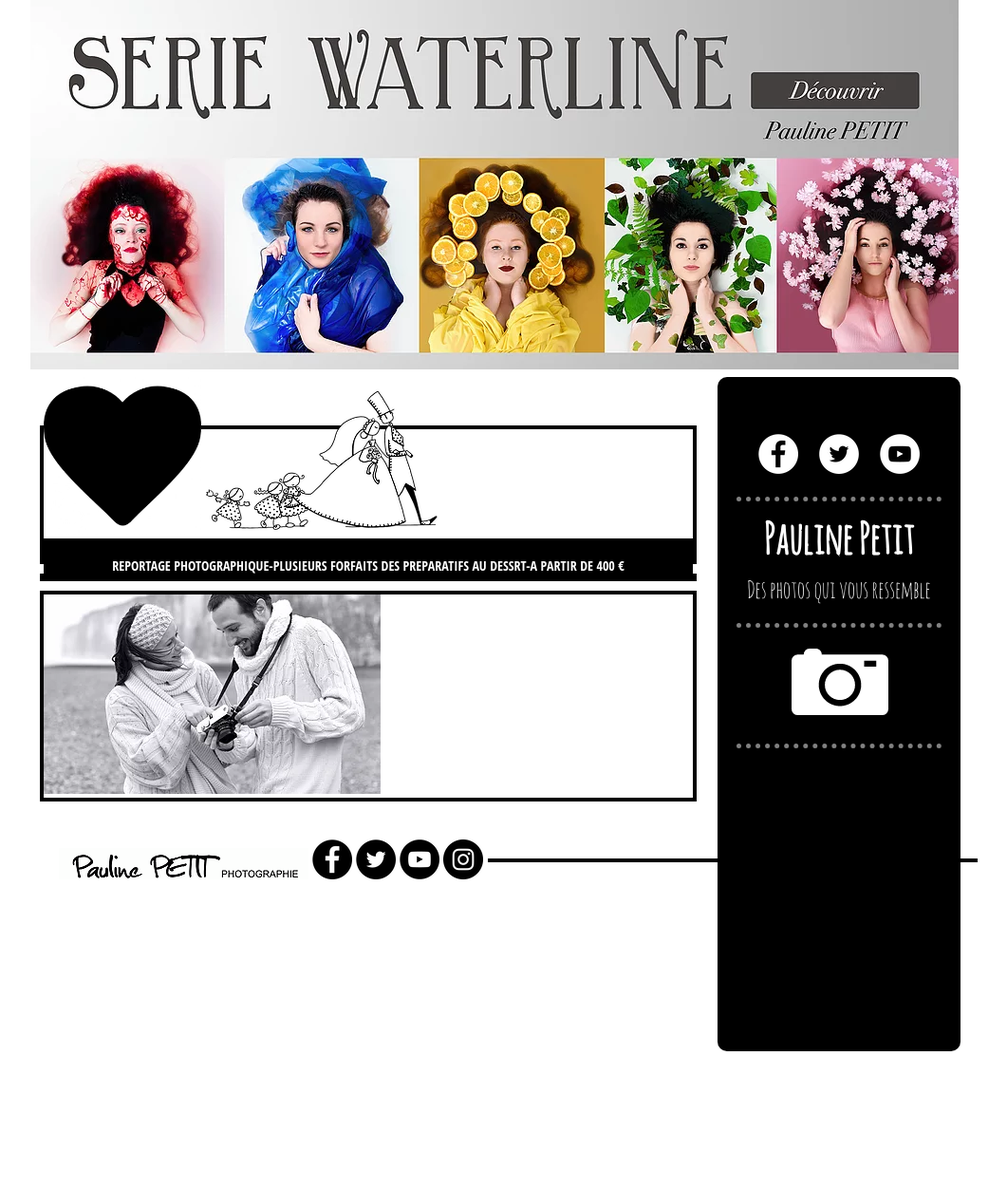
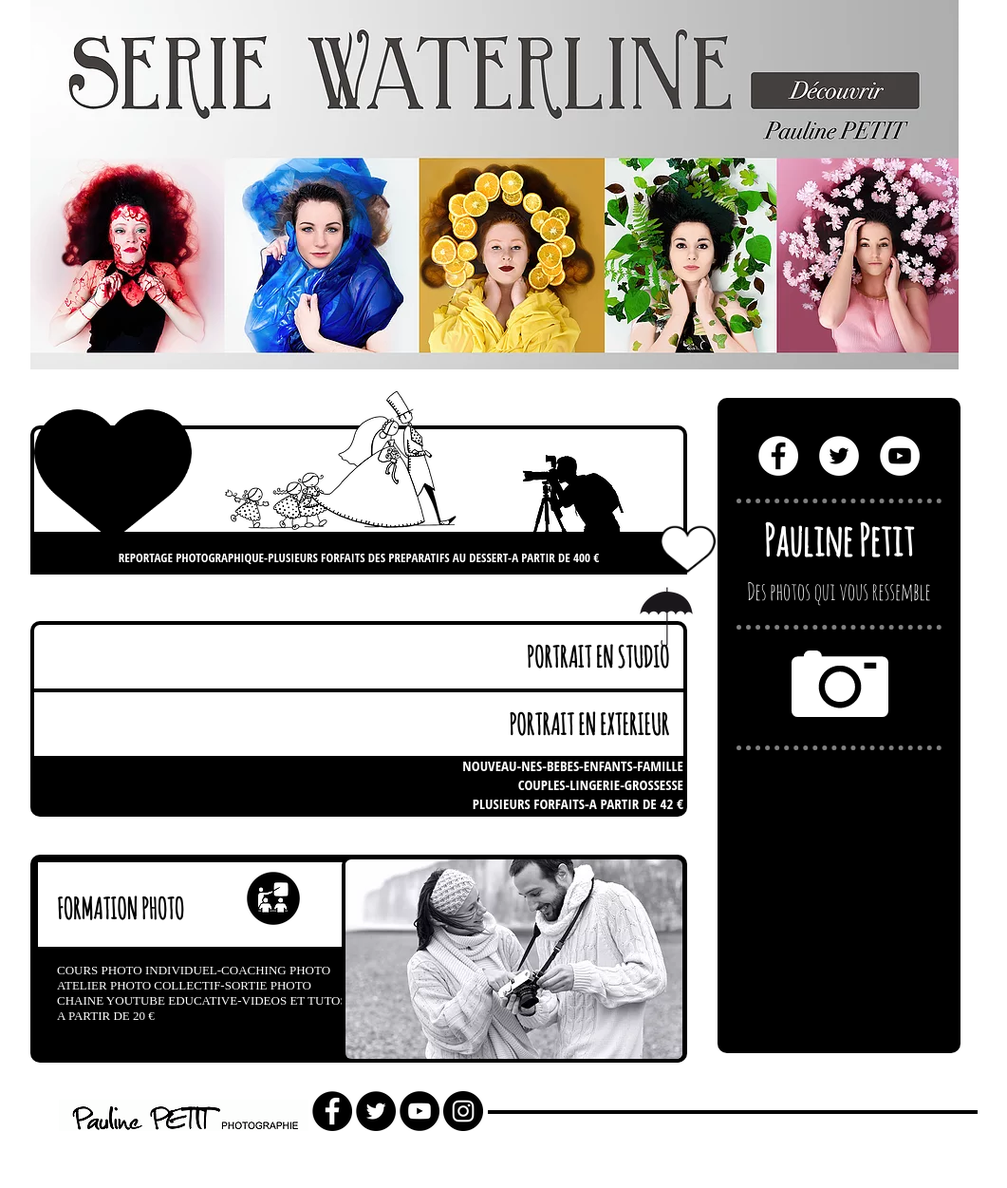
Before and after one commit to escalusVI/site-pauline-photo, a PHP site: page / in a window 1280 px wide; the page is wider, and only the part inside the window is pictured. Shown: the part 224-1475 px from the top of that part at 95% size, without its empty margins (161-1222 px from the left). Before the commit the page ends 1331 px from the top of that part, so only its background shows below. Run offline with PHP 8.4, Linux system fonts and the light colour scheme.

Commit message:
mise en page de la section et ajout css specifique pour l'index

```diff
--- a/index.php
+++ b/index.php
@@ -3,6 +3,7 @@
 	<head>
 		<meta charset="utf-8">
 		<link rel="stylesheet" href="style.css">
+		<link rel="stylesheet" href="styleIndex.css">
 		<title>Index</title>
 	</head>
 
@@ -15,18 +16,37 @@
 		<img src="images/waterline.png">
 
 		<article id="mariage">
-			<img src="images/coeur.jpg"/ style=width:166px; >
-			<img src="images/mariage.png"/>
+			<img src="images/coeur.png"/ id="coeur" >
+			<img src="images/mariage.png" id="couple"/>
+			<img src="images/photographe.png" id="photographe"/>
 
-			<p></br>REPORTAGE PHOTOGRAPHIQUE-PLUSIEURS FORFAITS DES PREPARATIFS AU DESSRT-A PARTIR DE 400 €</p>
-		</article>
-
-		<article>
+			<div>
+				<p></br>REPORTAGE PHOTOGRAPHIQUE-PLUSIEURS FORFAITS DES PREPARATIFS AU DESSERT-A PARTIR DE 400 €<img src="images/coeurBlanc.png" id="coeurBlanc"/></p>
+			</div>
 
 		</article>
 
-		<article>
-			<img src="images/laine.png"/>
+		<article id="portrait">
+			<div id="ligne">
+			<img src="images/parapluie.png" id="parapluie">
+				<h1>PORTRAIT EN STUDIO</h1>
+			</div>
+
+			<h1>PORTRAIT EN EXTERIEUR</h1>
+
+			<div>
+				<p>NOUVEAU-NES-BEBES-ENFANTS-FAMILLE</br>COUPLES-LINGERIE-GROSSESSE</br>PLUSIEURS FORFAITS-A PARTIR DE 42 €</p>
+			</div>
+		</article>
+
+		<article class="laine">
+			<div>
+				<h1>FORMATION PHOTO</h1><img src="images/formation.png" id="formation"/>
+			</div>
+			<div id="laineP">
+				<p>COURS PHOTO INDIVIDUEL-COACHING PHOTO</BR>ATELIER PHOTO COLLECTIF-SORTIE PHOTO</BR>CHAINE YOUTUBE EDUCATIVE-VIDEOS ET TUTOS</BR>A PARTIR DE 20 €</p>
+			</div>
+			<img src="images/laine.png" id="laine"/>
 		</article>
 
 		<aside>
--- a/style.css
+++ b/style.css
@@ -63,82 +63,7 @@ header a{
 
 /*--------------------------------------------------------------fin du header---------------------------------------------------------------*/
 
-/*-----------------------------------------------------------------section------------------------------------------------------------------*/
-section{
-	position: relative;
 
-}
-
-
-section img{
-	!margin-bottom:20px;
-
-}
-
-article{
-	width: 684px;
-	border: 4px black solid;
-	margin: 10px;
-}
-#mariage p{
-	height: 45px;
-	background-color: black;
-	color: white;
-	font-family: 'open sans condensed',sans-serif;
-	margin: 0px;
-	font-size: 14px;
-	text-align: center;
-}
-
-#mariage{
-	height: 138px;
-	margin-top: 55px;
-}
-
-#mariage img{
-	margin-top: -55px;
-}
-
-/*---------------------------------------------------------------aside----------------------------------------------------------------------*/
-aside{
-	width: 256px;
-	height: 670px;
-	background-color: black;
-	border-radius: 10px;
-	color: #ffffff;
-	padding-top: 40px;
-	margin-left: 10px;
-	position: absolute;
-	right:0px;
-	top: 398px;
-
-}
-
-aside div{
-	margin: 0 20px 0 20px;
-	border-bottom: 5px grey dotted;
-	text-align: center;
-	padding: 10px;
-	font-family: amatic;
-
-}
-
-aside h1{
-	font-size: 45px;
-	margin: 0px;
-}
-
-aside p{
-	font-size: 25px;
-	margin: 10px 0 10px 0;
-}
-
-aside img{
-	margin: 10px;
-}
-/*--------------------------------------------------------------fin du aside---------------------------------------------------------------*/
-
-/*--------------------------------------------------------------fin de section--------------------------------------------------------------*/
 
 
 
--- /dev/null
+++ b/styleIndex.css
@@ -0,0 +1,195 @@
+/*-----------------------------------------------------------------section------------------------------------------------------------------*/
+section{
+	position: relative;
+
+}
+
+
+article{
+	width: 684px;
+	border: 4px black solid;
+	margin: 40px;
+	position: relative;
+	margin:40px 0 0 0px;
+	border-radius: 10px;
+
+}
+/*-----------------------------------------------------------------article mariage----------------------------------------------------------------------------*/
+#mariage p{
+	width: 692px;
+	height: 45px;
+	background-color: black;
+	color: white;
+	font-family: 'open sans condensed',sans-serif;
+	font-size: 13px;
+	text-align: center;
+	position: absolute;
+	bottom: -15px;
+	margin: 0px;
+	position: absolute;
+	left: -4px;
+	z-index: 0;
+
+}
+
+#mariage{
+	height: 138px;
+	margin-top: 55px;
+	margin-bottom: 60px;
+}
+
+#mariage img{
+	margin-top: -45px;
+}
+
+#couple{
+	margin-left: 200px;
+}
+
+#photographe{
+	position: absolute;
+	right: 40px;
+	bottom: 20px;
+}
+
+#coeur{
+	width: 166px;
+	height: 149px;
+	position: absolute;
+	bottom: 15px;
+}
+
+#coeurBlanc{
+	width: 58.53px;
+	height: 53px;
+	position: absolute;
+	right: -30px;
+	bottom: 0px;
+	z-index: 1;
+}
+/*---------------------------------------------------------------fin article mariage-------------------------------------------------------------------------*/
+
+/*-----------------------------------------------------------------article portrait---------------------------------------------------------------------------*/
+
+#portrait div p{
+	background-color: black;
+}
+
+#portrait h1 , #portrait p{
+	text-align: right;
+	margin-right: 10px;
+}
+
+#portrait p{
+	margin: 0px;
+	color: white;
+	font-size: 15px;
+	font-family: 'open sans condensed',sans-serif;
+}
+
+#portrait h1{
+	font-family: amatic;
+	font-size: 30px;
+	margin: 15px;
+}
+
+#ligne{
+	border-bottom: 4px black solid;
+}
+
+#parapluie{
+	position: absolute;
+	right: -15px;
+	top: -50px;
+}
+
+/*---------------------------------------------------------------fin article portrait-------------------------------------------------------------------------*/
+
+/*-----------------------------------------------------------------article formation--------------------------------------------------------------------------*/
+.laine{
+	height: 211px;
+}
+
+#laine{
+	position: absolute;
+	top: -3px;
+	right: -3px;
+	border: 4px black solid;
+	border-radius: 10px;
+}
+
+.laine h1{
+	margin: 0px;
+	padding:20px;
+	height: 84px;
+	padding-top: 30px;
+	font-family: amatic;
+	font-size: 30px;
+}
+
+.laine p{
+	background-color: black;
+	color: white;
+	font-size: 13px;
+	padding-left: 20px;
+}
+
+#laineP{
+	background-color: black;
+	position: absolute;
+	bottom: 0px;
+	width: 600px;
+	height: 110px;
+
+}
+.laine div{
+	border: 4px black solid;
+}
+
+#formation{
+	position: absolute;
+	left: 210px;
+	top: 0px;
+}
+/*-----------------------------------------------------------------fin article formation----------------------------------------------------------------------*/
+
+/*-----------------------------------------------------------------aside--------------------------------------------------------------------------------------*/
+aside{
+	width: 256px;
+	height: 670px;
+	background-color: black;
+	border-radius: 10px;
+	color: #ffffff;
+	padding-top: 20px;
+	margin-left: 10px;
+	position: absolute;
+	right:0px;
+	top: 420px;
+
+}
+
+aside div{
+	margin: 0 20px 0 20px;
+	border-bottom: 5px grey dotted;
+	text-align: center;
+	padding: 10px;
+	font-family: amatic;
+
+}
+
+aside h1{
+	font-size: 45px;
+	margin: 0px;
+}
+
+aside p{
+	font-size: 25px;
+	margin: 10px 0 10px 0;
+}
+
+aside img{
+	margin: 10px;
+}
+/*--------------------------------------------------------------fin du aside---------------------------------------------------------------*/
+
+/*--------------------------------------------------------------fin de section--------------------------------------------------------------*/
```
Also changed, not shown: images/coeur.jpg (deleted), images/coeur.png (added), images/coeurBlanc.png (added), images/formation.png (renamed from images/434109_4b1620ab0dbe4cef95f476c047eb44e6.png), images/parapluie.png (renamed from images/434109_a95d3f9b15e7440da385106470e6bf34.png), images/photographe.png (renamed from images/434109_fd2befd107864f928c24624bd32f4ea3.png).
